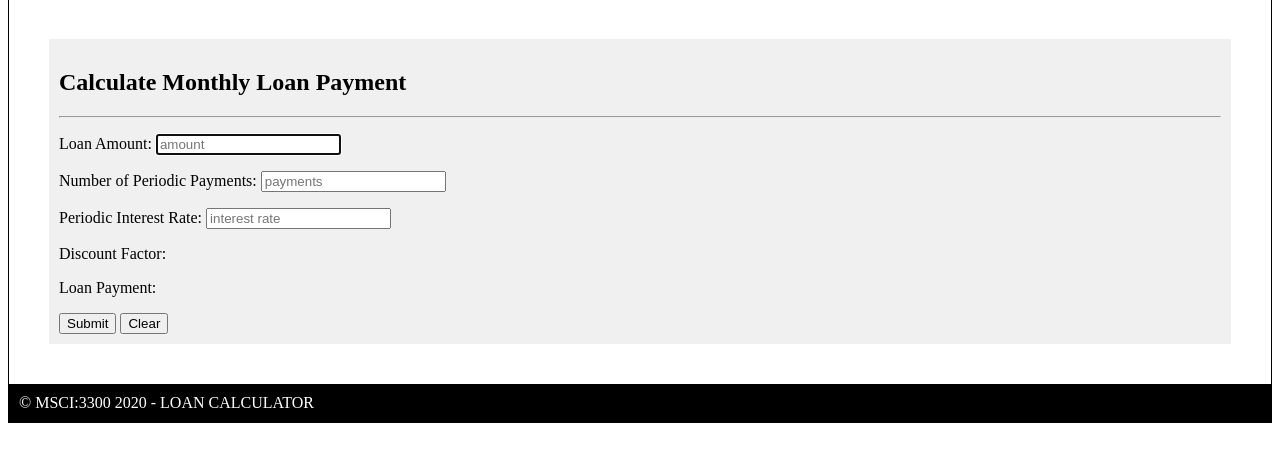
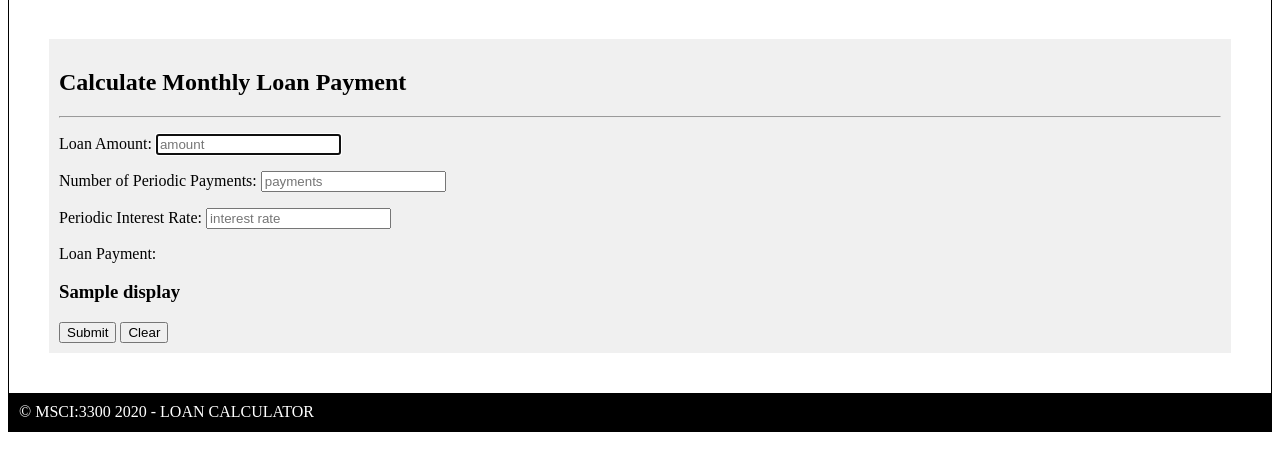
Before and after one commit to kims99/HW3, a Flask app: template templates/index.html in a window 1280 px wide. Shown: the part 100-571 px from the top of the page. Run offline with Flask 2, Linux system fonts and the light colour scheme; the template is opened without the code that fills it: most values are stand-ins (such as "Sample title", 1, 10 or a date in 2020).

Commit message:
Display output on webpage

```diff
--- a/app.py
+++ b/app.py
@@ -24,7 +24,10 @@ def index():
         P = A/D
         P = round(P,2)
 
-        print(P)
+        #print(P)
+
+        total = "The monthly loan payment is ${0:,.2f}".format(P)
+        return render_template('index.html', display=total, pageTitle='Loan Calculator')
 
     return render_template('index.html', pageTitle='Loan Calculator')
 
--- a/templates/index.html
+++ b/templates/index.html
@@ -25,15 +25,12 @@
                 </p>
 
                 <p>
-					<label for="discount">
-						Discount Factor: <type="number" name="discount" id= "discount" placeholder="discount">
-					</label>
-                </p>
-
-                <p>
 					<label for="loanPay">
 						Loan Payment: <type="number" name="loanPay" id= "loanPay">
 					</label>
+                </p>
+                <p>
+					<h3>{{display}}</h3>
 				</p>
 
 				<input type="submit" value="Submit">
@@ -43,4 +40,5 @@
                 </form>
 
 
+
 {% endblock %}
```
